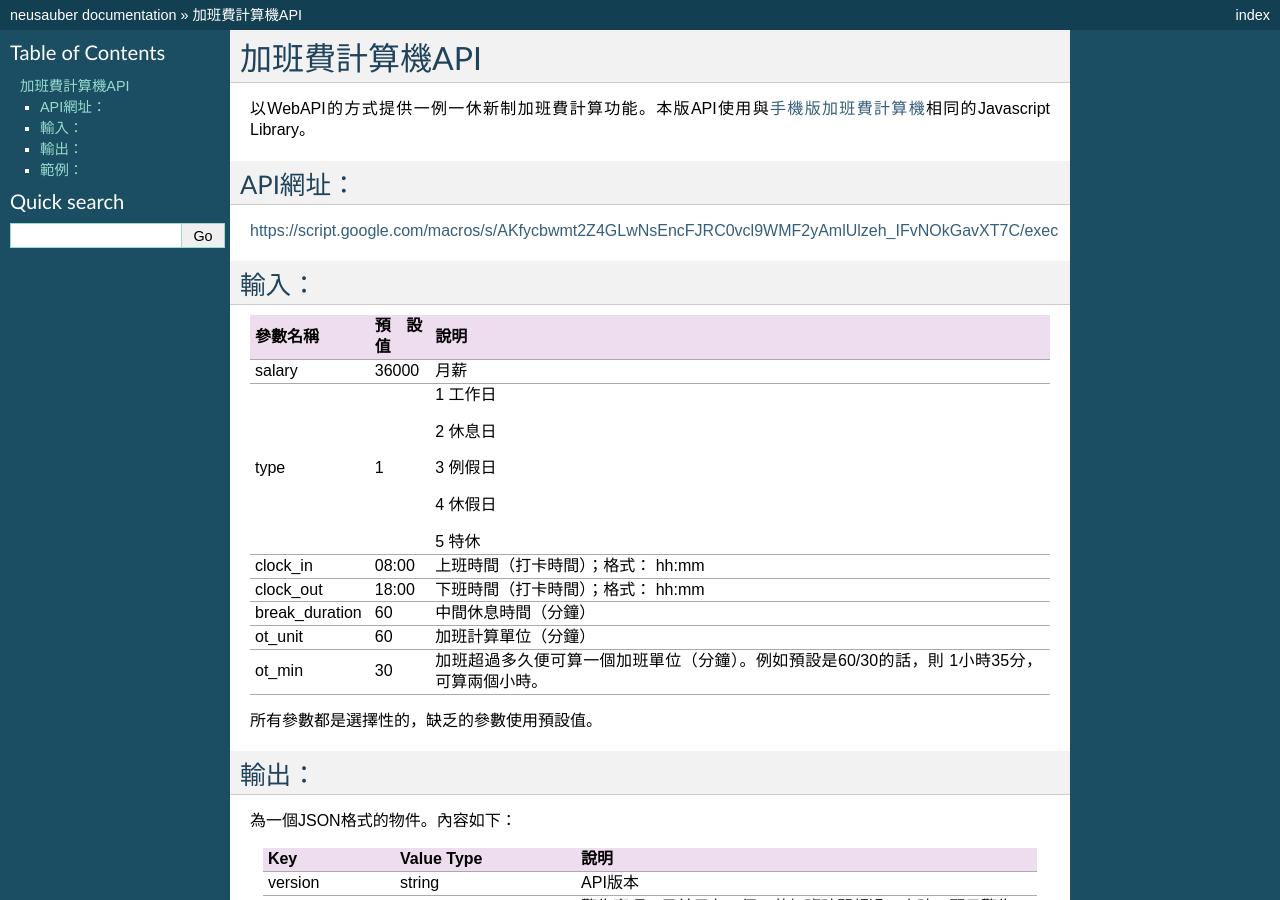
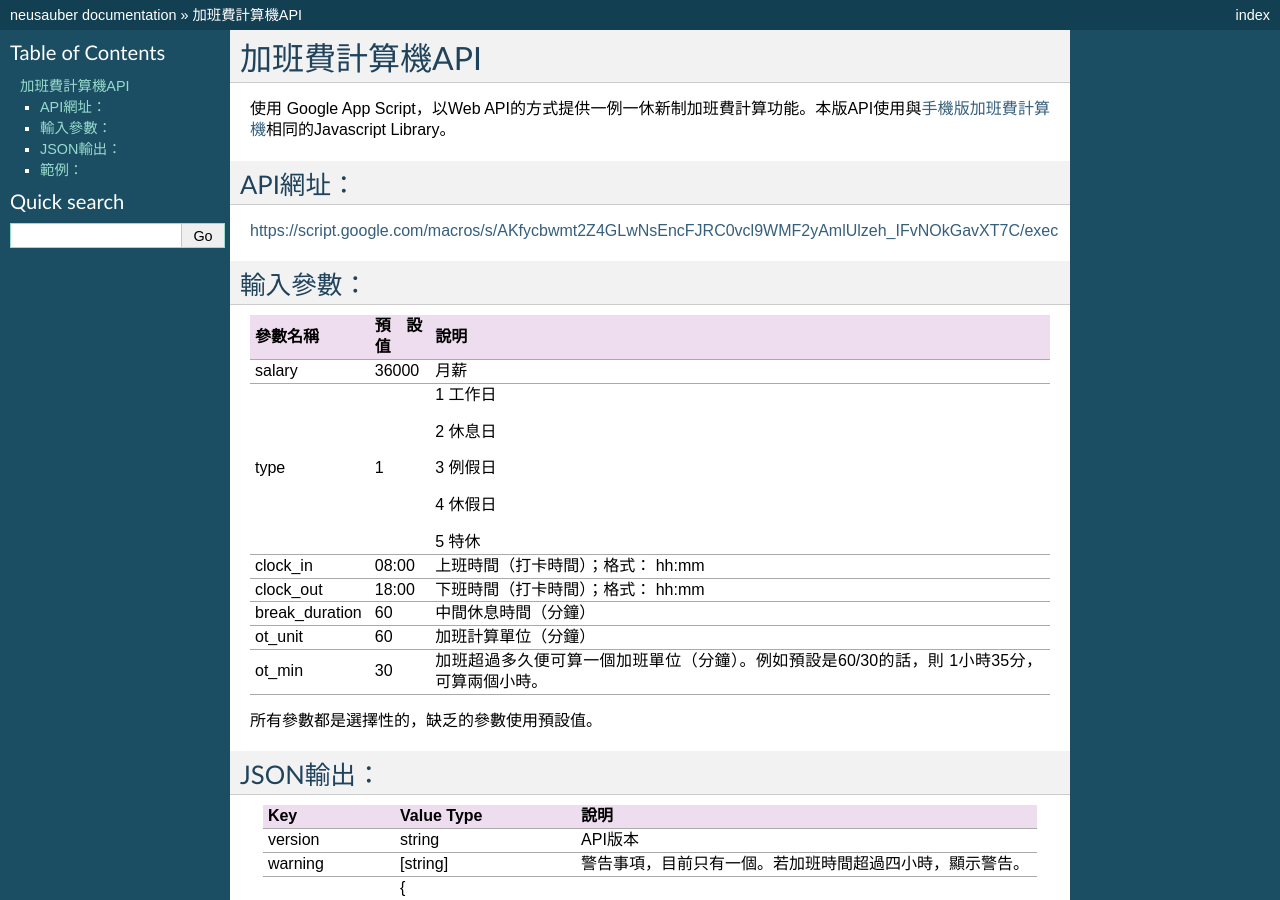
Before and after one commit to rexiap/neusauber, a Sphinx documentation site: the page built from docs/projects/apidoc.rst, in a window 1280 px wide and 900 px high. Built offline with Sphinx 7.4.7, drawn with Linux system fonts in a browser that asks for light colours.

Commit message:
Google Docs reST Editor@2016-12-28 23:9:4

```diff
--- a/docs/projects/apidoc.rst
+++ b/docs/projects/apidoc.rst
@@ -4,7 +4,7 @@
 加班費計算機API
 ***************
 
-以WebAPI的方式提供一例一休新制加班費計算功能。本版API使用與\ |LINK1|\ 相同的Javascript Library。
+使用 Google App Script，以Web API的方式提供一例一休新制加班費計算功能。本版API使用與\ |LINK1|\ 相同的Javascript Library。
 
 .. _h45554b4844d4f3329d10721d56617e:
 
@@ -13,10 +13,10 @@ API網址：
 
 https://script.google.com/macros/s/AKfycbwmt2Z4GLwNsEncFJRC0vcl9WMF2yAmlUlzeh_IFvNOkGavXT7C/exec
 
-.. _hd1b83d48586e1b393a624e28544946:
+.. _h572187820253c7294643631303029:
 
-輸入：
-======
+輸入參數：
+==========
 
 
 +--------------+------+-----------------------------------------------------------------------------------------+
@@ -47,12 +47,10 @@ https://script.google.com/macros/s/AKfycbwmt2Z4GLwNsEncFJRC0vcl9WMF2yAmlUlzeh_IF
 
 所有參數都是選擇性的，缺乏的參數使用預設值。
 
-.. _hd1b83d48586e1b393a624e28544946:
+.. _h6e487224754559727730634e61163039:
 
-輸出：
-======
-
-為一個JSON格式的物件。內容如下：
+JSON輸出：
+==========
 
 
 +---------------+------------------------+--------------------------------------------------------+
@@ -134,6 +132,8 @@ https://script.google.com/macros/s/AKfycbwmt2Z4GLwNsEncFJRC0vcl9WMF2yAmlUlzeh_IF
 
 
 +-----------+--------------------------------------+
+|範例       |參數內容                              |
++-----------+--------------------------------------+
 |\ |LINK2|\ |?type=1&clock_in=9:00&clock_out=19:00 |
 +-----------+--------------------------------------+
 |\ |LINK3|\ |?type=2&clock_in=09:00&clock_out=19:00|
```
